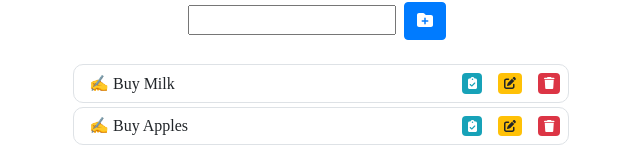
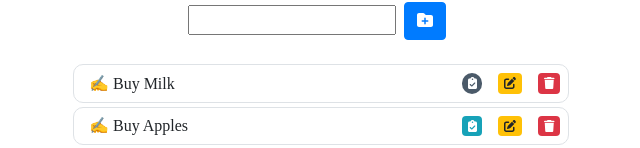
Before and after one commit to shahnawaz-pabon/to-do, a React (Create React App) app: page / in a window 1280 px wide. In both pictures the pointer is over the element 791 px from the left and 217 px from the top of the page. Shown: the part 134-282 px from the top of the page, without its empty margins (319-959 px from the left). Built offline with nearby package versions, Linux system fonts and the light colour scheme.

Commit message:
todo action button's transition added

```diff
--- a/src/styles/main.css
+++ b/src/styles/main.css
@@ -55,3 +55,14 @@
   border-radius: 10px;
   text-align: left;
 }
+
+.todo span {
+  transition: 0.7s;
+}
+
+.todo span:hover {
+  color: #fff;
+  background-color: #2c3e50;
+  opacity: 0.85;
+  border-radius: 10px;
+}
```
